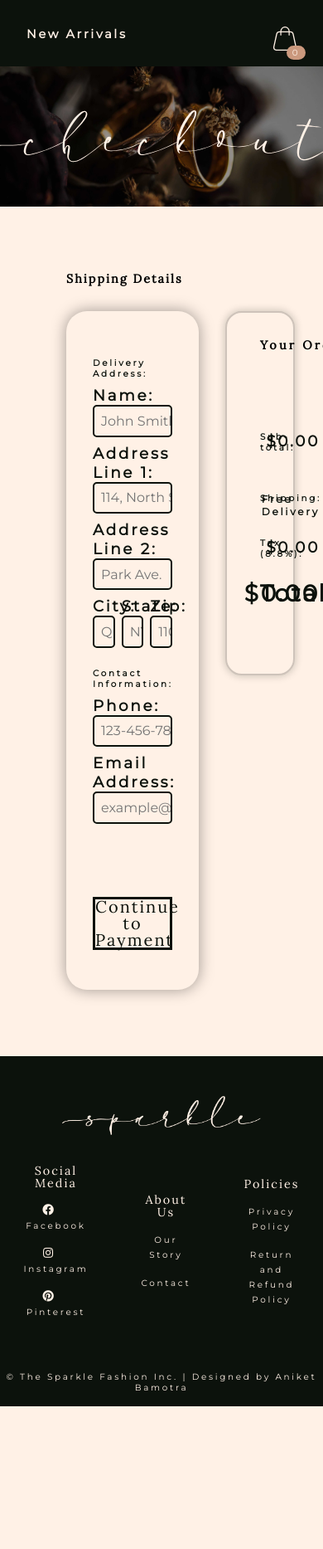
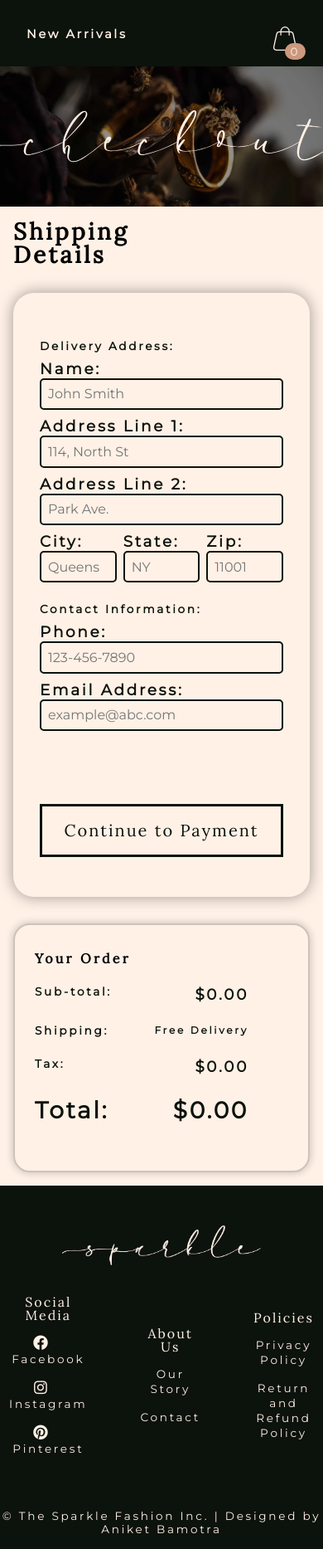
Before and after one commit to HarshitBamotra/sparkle-web, a Django app: page /checkout in a window 390 px wide. Shown: the whole page at 83% size. Before the commit the page ends 1695 px from the top, so only its background shows below. Run offline with Django 3.2, Linux system fonts and the light colour scheme; some libraries are stand-ins or nearby versions.

Commit message:
made cart and checkout responsive

```diff
--- a/store/static/style.css
+++ b/store/static/style.css
@@ -449,10 +449,10 @@ footer a {
 }
 @media only screen and (max-width: 425px) {
   .serif {
-    font-size: 1.8ch;
+    font-size: 2ch;
   }
   .sans {
-    font-size: 1.3ch;
+    font-size: 1.7ch;
   }
   html{
     overflow-x: hidden;
@@ -1673,7 +1673,6 @@ footer a {
   font-size: 3ch;
   letter-spacing: 0.2rem;
 }
-
 /* Round Button Styling */
 .cart_btn,
 .fav_page_btn,
@@ -1877,7 +1876,72 @@ footer a {
   grid-area: cpur;
 }
 
+@media (max-width: 1050px){
+  .cta h6{
+    letter-spacing: 1px;
+    font-size: 2ch;
+  }
+  .cart_container{
+    padding: 1rem 2rem;
+  }
+  .cart{
+    grid-gap: .5rem;
+  }
+  .price_container{
+    padding: 2rem 1.5rem;
+    grid-template-areas:
+    "rt rt rt rt"
+    "rst rst rstp rstp"
+    "odt odt odtp odtp"
+    "ot ot otp otp"
+    "ort ort ortp ortp"
+    "cpur cpur cpur cpur";
+  }
+  .dlvry_p{
+    text-align: right;
+  }
+}
+@media(max-width: 768px) {
+  .cart_container{
+    padding: 1rem 2rem;
+  }
+  .cart{
+    grid-template-areas:
+    "cic cic cic cic cic cic cic cic cic"
+    "tca tca tca tca tca tca tca tca tca";
+    grid-gap: 2rem;
+  }
+}
+@media (max-width: 425px) {
+  .cart_container{
+    padding: 1rem 1rem;
+  }
+  .cart_items{
+    grid-template-areas:
+    "cii cii cii cii"
+    "cii cii cii cii"
+    "cid cid cid cid"
+    "ip ip ip oa";
+    border-radius: 13px;
+  }
+  .cart_item_img{
+    border-radius: 13px;
+  }
+  .item_desc{
+    margin-left: 0;
+  }
+  .item_price{
+    margin-left: 0;
+  }
+
+}
+
 /* Checkout page start */
+
+#ship_title{
+  font-size: 3.5ch;
+  letter-spacing: .2rem;
+}
 .add_section{
   display: grid;
   grid-template-columns: repeat(9, 1fr);
@@ -2063,11 +2127,30 @@ footer a {
 
 #paypal-button-container{
   display: none;
+  grid-area: cpur;
 }
 .show{
   display: block !important;
 }
-
+@media (max-width: 1050px){
+  .add_section{
+    padding: 1rem;
+  }
+}
+@media (max-width: 768px){
+  .add_pop{
+    grid-area: 2/1/3/10;
+  }
+  .checkout_page_pc{
+    grid-area: 3/1/4/10;
+  }
+
+}
+@media (max-width: 425px){
+  .add_section{
+    padding: 1rem;
+  }
+}
 
 /* login and sign up start */
 #page_cover {
--- a/store/templates/cart.html
+++ b/store/templates/cart.html
@@ -112,7 +112,7 @@
         <h5 class="sans">Shipping:</h5>
         </div>
         <h5 class="dlvry_p sans">Free Delivery</h5>
-        <h5 class="vat sans">Tax (8.8%):</h5><h5 class="vat_p sans"><span>${{order.get_cart_tax|floatformat:2}}</span></h5>
+        <h5 class="vat sans">Tax:</h5><h5 class="vat_p sans"><span>${{order.get_cart_tax|floatformat:2}}</span></h5>
         <h5 class="total sans">Total:</h5><h5 class="total_p sans"><span>${{order.get_cart_final_total|floatformat:2}}</span></h5>
 
         <a href="/checkout" class="cta" id="cts">
--- a/store/templates/checkout.html
+++ b/store/templates/checkout.html
@@ -36,7 +36,7 @@
 </section>
 
 <section class="add_section">
-    <h3 class="serif">Shipping Details</h3>
+    <h3 class="serif" id="ship_title">Shipping Details</h3>
 
     <form class="add_pop" method="post" id="form">
         {% csrf_token %}
@@ -92,7 +92,7 @@
           <h5 class="sans">Shipping:</h5>
       </div>
       <h5 class="dlvry_p sans">Free Delivery</h5>
-      <h5 class="vat sans">Tax (8.8%):</h5><h5 class="vat_p sans"><span>${{order.get_cart_tax|floatformat:2}}</span></h5>
+      <h5 class="vat sans">Tax:</h5><h5 class="vat_p sans"><span>${{order.get_cart_tax|floatformat:2}}</span></h5>
       <h5 class="total sans">Total:</h5><h5 class="total_p sans"><span>${{order.get_cart_final_total|floatformat:2}}</span></h5>
 
        <div id="paypal-button-container" class="pay_btn"></div>
```
